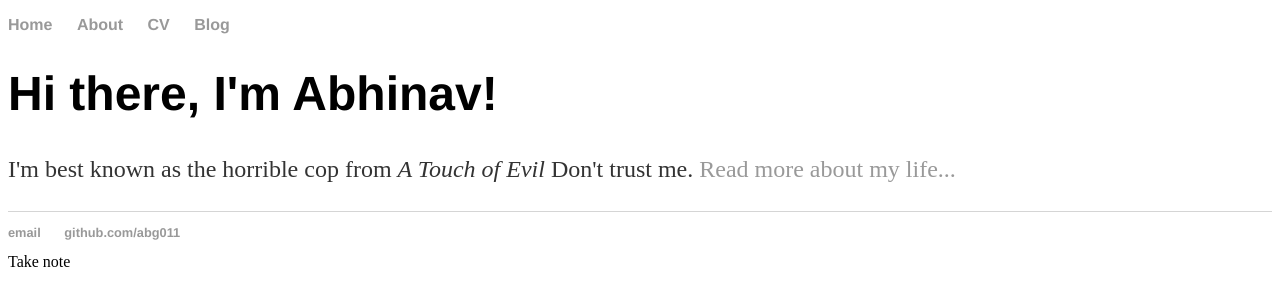
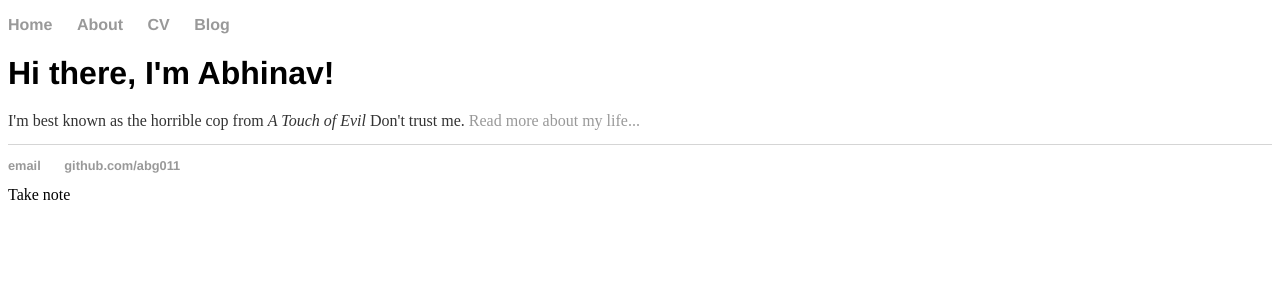
Before and after one commit to abhigupta543/abg011.github.io, a Jekyll site: the page built from index.html, in a window 1280 px wide. Shown: the top 306 px of the page. Built offline with Jekyll 4.4.1, drawn with Linux system fonts in a browser that asks for light colours.

Commit message:
Update main.css

```diff
--- a/css/main.css
+++ b/css/main.css
@@ -22,12 +22,12 @@ a:hover {
     text-decoration: underline;
 }
 h1 {
-    font-size: 3em;
+    font-size: 2em;
     font-family:'Helvetica', 'Arial', 'Sans-Serif';
 }
 p {
-    font-size: 1.5em;
-    line-height: 1.4em;
+    font-size: 1.0em;
+    line-height: 0.9em;
     color: #333;
 }
 footer {
@@ -37,7 +37,7 @@ footer {
 
 ul.posts {
     margin: 20px auto 40px;
-    font-size: 1.5em;
+    font-size: 1.0em;
 }
 
 ul.posts li {
```
